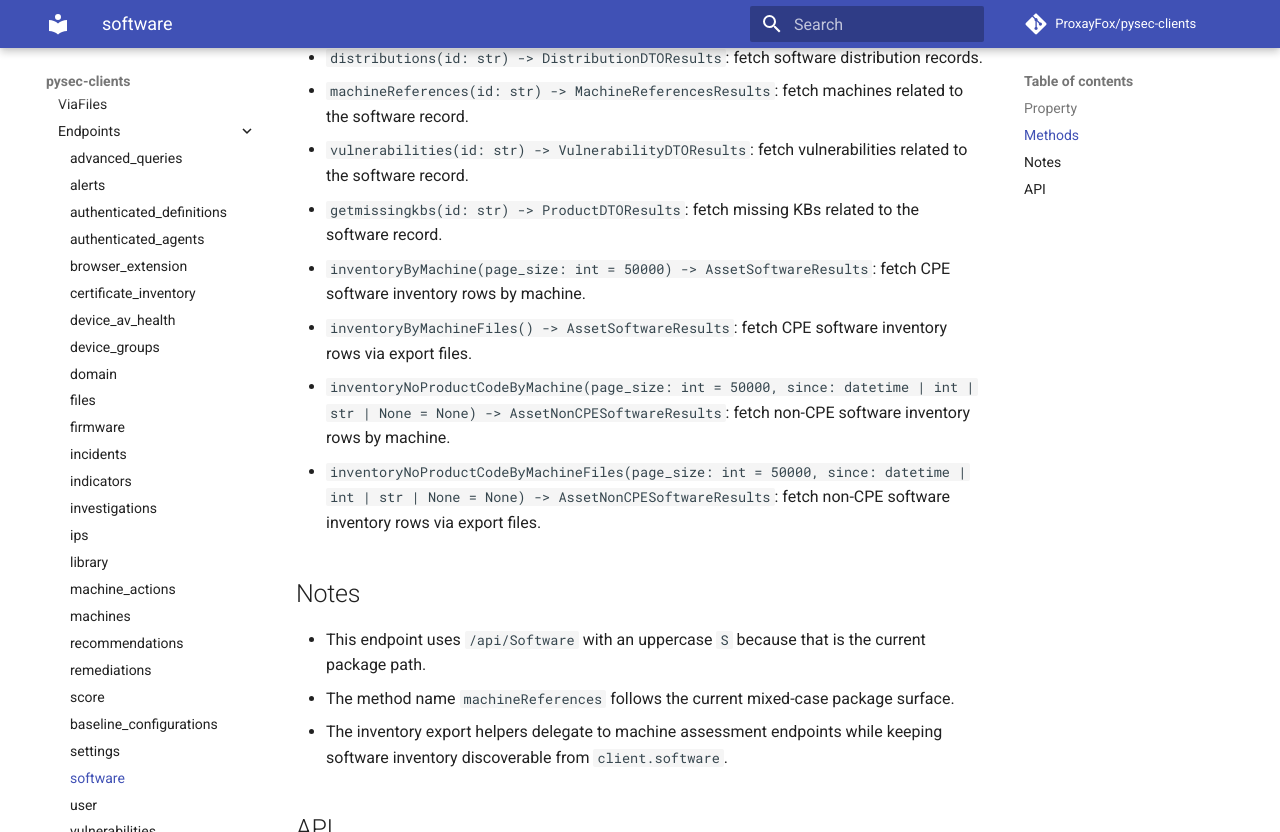
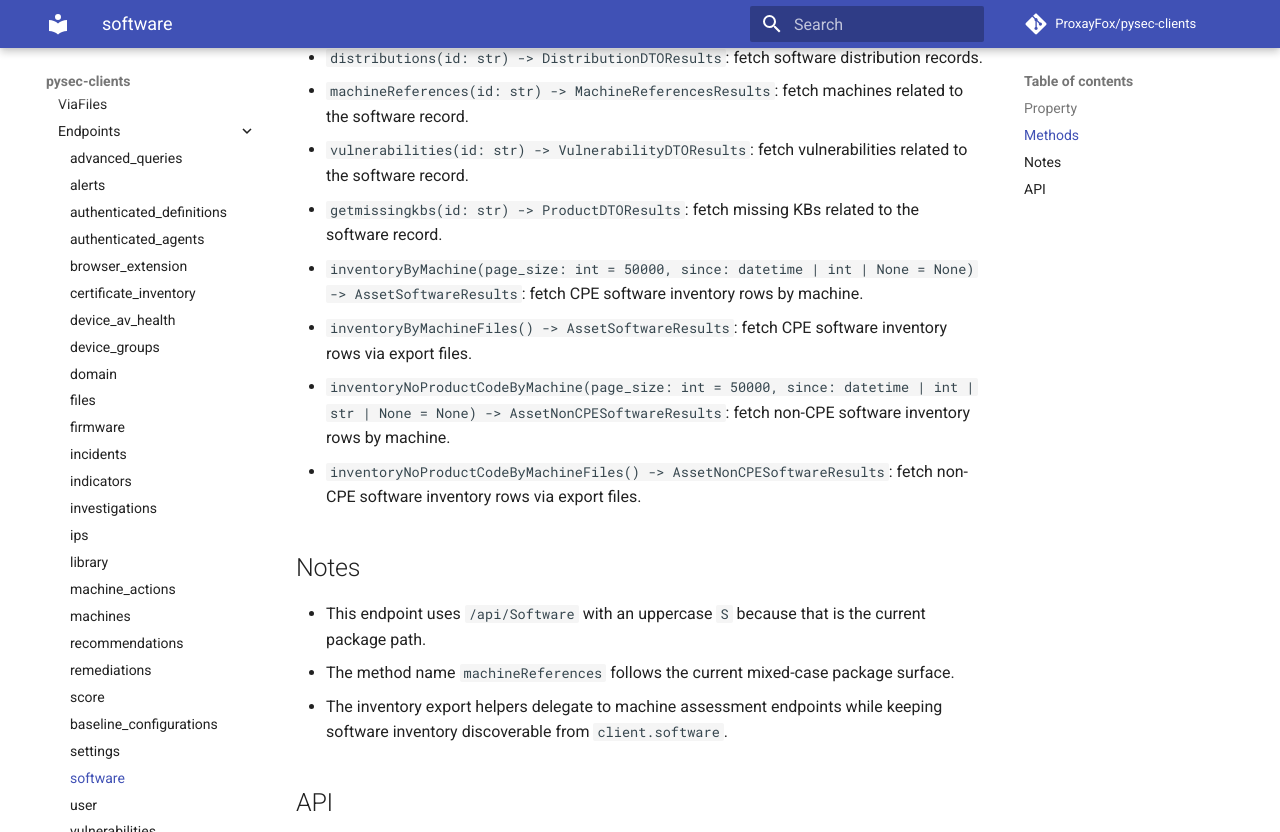
Before and after one commit to ProxayFox/pysec-clients, an MkDocs documentation site: the page built from docs/mde_client/reference/endpoints/software.md, in a window 1280 px wide and 900 px high, scrolled down 461 px, cut to the strip 0-832 px from the top of the window. Built offline with MkDocs 1.6.1 and Material for MkDocs 9.7.7, drawn with Linux system fonts in a browser that asks for light colours; comment, search, counter and statistics services are not loaded; the version menu is left out.

Commit message:
Update software endpoint methods to include optional 'since' parameter for filtering

```diff
--- a/docs/mde_client/reference/endpoints/software.md
+++ b/docs/mde_client/reference/endpoints/software.md
@@ -14,10 +14,10 @@ Access software inventory and related records.
 - `machineReferences(id: str) -> MachineReferencesResults`: fetch machines related to the software record.
 - `vulnerabilities(id: str) -> VulnerabilityDTOResults`: fetch vulnerabilities related to the software record.
 - `getmissingkbs(id: str) -> ProductDTOResults`: fetch missing KBs related to the software record.
-- `inventoryByMachine(page_size: int = 50000) -> AssetSoftwareResults`: fetch CPE software inventory rows by machine.
+- `inventoryByMachine(page_size: int = 50000, since: datetime | int | None = None) -> AssetSoftwareResults`: fetch CPE software inventory rows by machine.
 - `inventoryByMachineFiles() -> AssetSoftwareResults`: fetch CPE software inventory rows via export files.
 - `inventoryNoProductCodeByMachine(page_size: int = 50000, since: datetime | int | str | None = None) -> AssetNonCPESoftwareResults`: fetch non-CPE software inventory rows by machine.
-- `inventoryNoProductCodeByMachineFiles(page_size: int = 50000, since: datetime | int | str | None = None) -> AssetNonCPESoftwareResults`: fetch non-CPE software inventory rows via export files.
+- `inventoryNoProductCodeByMachineFiles() -> AssetNonCPESoftwareResults`: fetch non-CPE software inventory rows via export files.
 
 ## Notes
 
--- a/src/mde-client/pyproject.toml
+++ b/src/mde-client/pyproject.toml
@@ -4,7 +4,7 @@ build-backend = "setuptools.build_meta"
 
 [project]
 name = "mde-client"
-version = "0.2.3"
+version = "0.2.4"
 description = "Python client for the Microsoft Defender for Endpoint API with lazy results and Arrow/Polars output."
 readme = "README.md"
 requires-python = ">=3.14"
```
Also changed, not shown: src/mde-client/CHANGELOG.md (+11 -1 lines), 3 other files.
